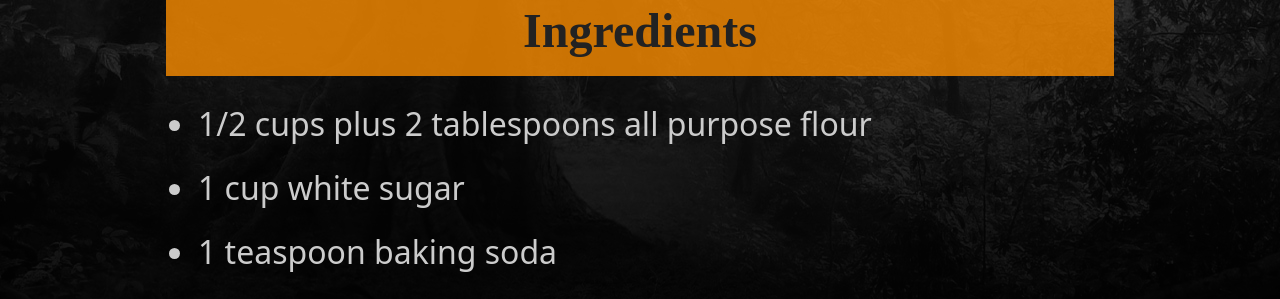
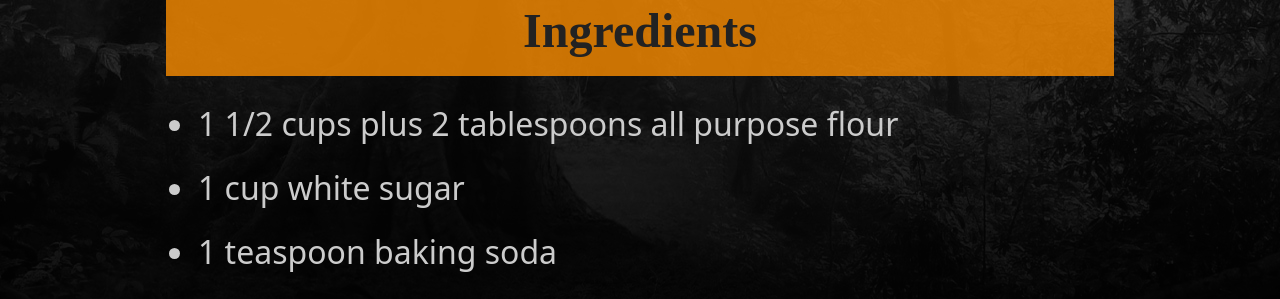
Before and after one commit to dits-family-cookbook/dits-family-cookbook.github.io, a Jekyll site: the page built from recipes/baking-and-desserts/cakes/carrot-pineapple-muffins.md, in a window 1280 px wide. Shown: the part 316-615 px from the top of the page. Built offline with Jekyll 4.4.1, drawn with Linux system fonts in a browser that asks for light colours.

Commit message:
2021-09-19

```diff
--- a/recipes/baking-and-desserts/cakes/carrot-pineapple-muffins.md
+++ b/recipes/baking-and-desserts/cakes/carrot-pineapple-muffins.md
@@ -5,7 +5,7 @@
 
 # Ingredients
 
-* 1/2 cups plus 2 tablespoons all purpose flour
+* 1 1/2 cups plus 2 tablespoons all purpose flour
 * 1 cup white sugar
 * 1 teaspoon baking soda
 * 2 teaspoons baking powder
```
